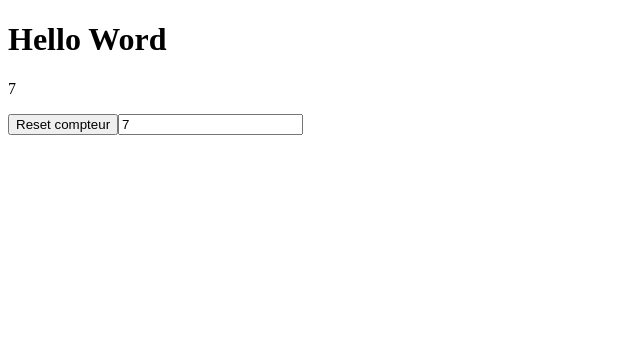
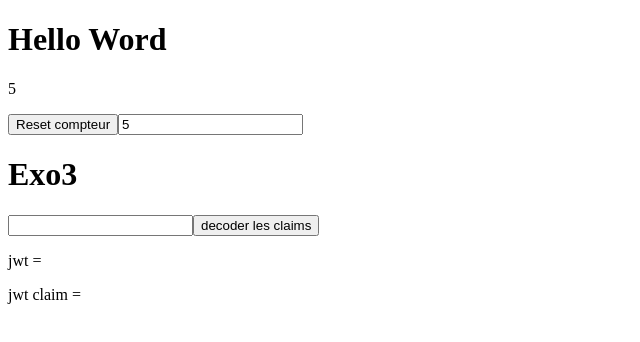
Before and after one commit to QuentinMlt/exosVue, a Vue app in the folder vue-project/: page / in a window 1280 px wide. Shown: the top 342 px of the page, without its empty margins (0-640 px from the left). Built offline with nearby package versions, Linux system fonts and the light colour scheme.

Commit message:
ajout fonction decoderClaim avec jose + mini formulaire

```diff
--- a/vue-project/src/App.vue
+++ b/vue-project/src/App.vue
@@ -1,6 +1,6 @@
 <script setup>
 import { ref } from 'vue';
-
+import * as jose from 'jose'
   const compteur = ref(0);
 
   setInterval(() => {
@@ -10,7 +10,11 @@ import { ref } from 'vue';
   function resetCompteur(){
     compteur.value = 0;
   }
-
+const jwt = ref("");
+const claims = ref("");
+function decoderClaims(token) {
+  claims.value = jose.decodeJwt(token)
+}
 </script>
 
 <template>
@@ -18,6 +22,15 @@ import { ref } from 'vue';
   <p>{{compteur}}</p>
   <button  @click="resetCompteur()">Reset compteur</button>
   <input type="number" v-model="compteur">
+
+  <h1>Exo3</h1>
+
+    <input v-model="jwt" type="text">
+    <button @click="decoderClaims(jwt)">decoder les claims</button>
+
+
+  <p>jwt = {{jwt}}</p>
+  <p>jwt claim = {{claims}}</p>
 </template>
 
 <style>
```
